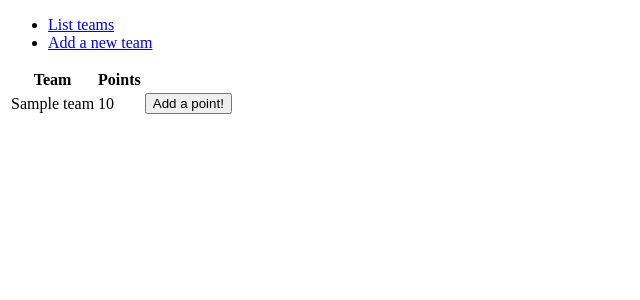
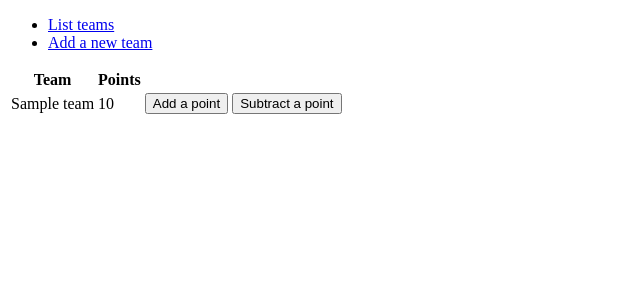
Before and after one commit to Granigan/BBMRS, a Flask app: page /teams in a window 1280 px wide. Shown: the top 300 px of the page, without its empty margins (0-640 px from the left). Run offline with Flask 2, Linux system fonts and the light colour scheme; tables that the repository leaves empty hold one stand-in row (values such as "Sample post").

Commit message:
adds few user stories, adds support for point subtraction

```diff
--- a/application/teams/views.py
+++ b/application/teams/views.py
@@ -10,7 +10,7 @@ def teams_index():
 def teams_form():
     return render_template("teams/new.html")
 
-@app.route("/teams/<team_id>/", methods=["POST"])
+@app.route("/teams/add_point_<team_id>/", methods=["POST"])
 def teams_add_point(team_id):
 
     t = Team.query.get(team_id)
@@ -18,6 +18,16 @@ def teams_add_point(team_id):
     db.session().commit()
 
     return redirect(url_for("teams_index"))
+
+@app.route("/teams/subtract_point_<team_id>/", methods=["POST"])
+def teams_subtract_point(team_id):
+
+    t = Team.query.get(team_id)
+    t.points = t.points - 1
+    db.session().commit()
+
+    return redirect(url_for("teams_index"))
+
 
 @app.route("/teams/", methods=["POST"])
 def teams_create():
--- a/application/templates/teams/list.html
+++ b/application/templates/teams/list.html
@@ -12,8 +12,13 @@
             <td>{{ team.points }}</td>
             <td>
                 <form method="POST" action="{{ url_for('teams_add_point', team_id=team.id) }}">
-                    <input type="submit" value="Add a point!"/>
+                    <input type="submit" value="Add a point"/>
             </form>
+            </td>
+            <td>
+                <form method="POST" action="{{ url_for('teams_subtract_point', team_id=team.id) }}">
+                    <input type="submit" value="Subtract a point"/>
+                </form>
             </td>
         </tr>
         {% endfor %}
```
Also changed, not shown: documentation/user_stories.md (+5 -3 lines).
